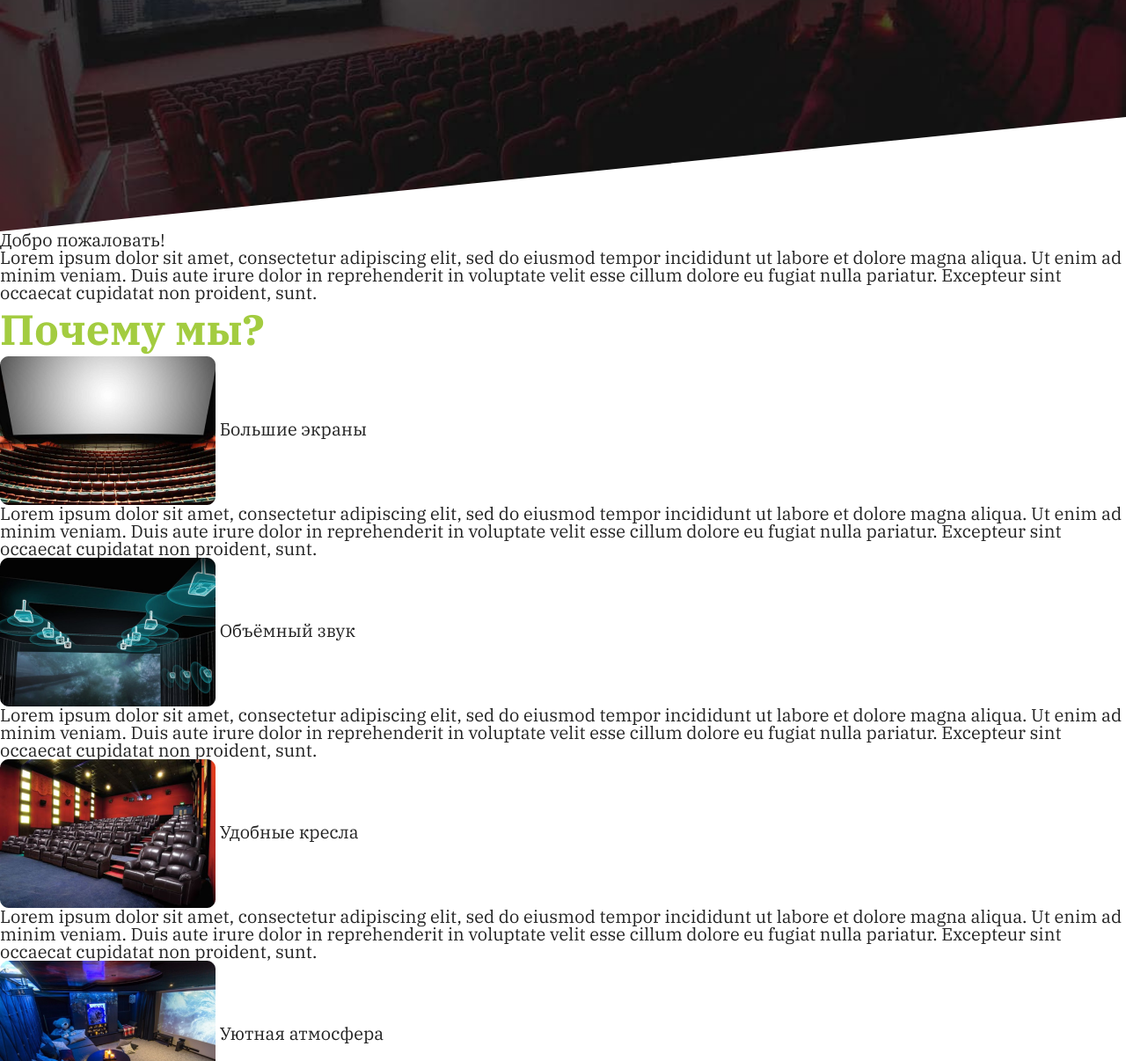
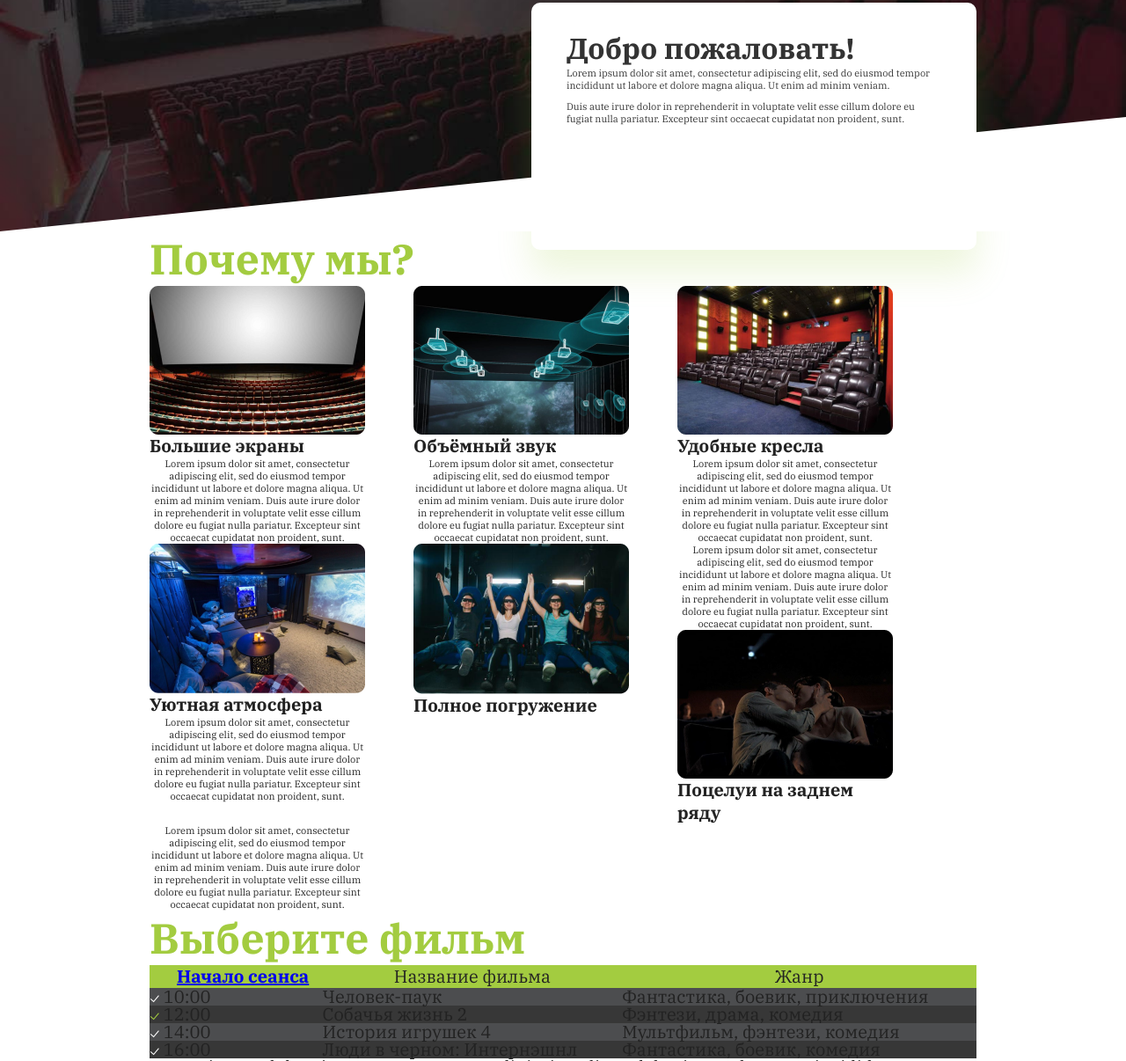
Before and after one commit to MarBayal/kinoteatr, a plain HTML site: page index.html in a window 1280 px wide. Shown: the part 407-1613 px from the top of the page at 88% size. Drawn offline with Linux system fonts and the light colour scheme.

Commit message:
Промежуточный результат тз8-9

```diff
--- a/css/main.css
+++ b/css/main.css
@@ -21,11 +21,23 @@
 }
 
 /**Общие стили**/
+
 body {
   font-family: "IBM Plex Sans", sans-serif;
 }
 html {
   font-size: 20px;
+}
+
+.container {
+  margin: 0 auto;
+  max-width: 940px;
+  position: relative;
+}
+.clearfix::after {
+  content: ""; /* Генерируем пустой элемент */
+  clear: both; /* Отменяем обтекание*/
+  display: block; /* Блочный элемент */
 }
 /*welcome-block*/
 .welcome-block {
@@ -47,10 +59,6 @@ html {
   left: 0;
   border-left: 100vw solid transparent;
   border-bottom: 6.5rem solid #fff;
-}
-.welcome-block .container {
-  margin: 0 auto;
-  max-width: 940px;
 }
 
 .welcome-block--header {
@@ -83,6 +91,32 @@ html {
   top: 44px;
   border-radius: 4px;
   /* добавить отступ справа*/
+}
+
+.welcome-block--dropdown---trigger span {
+  color: #fff;
+  font-weight: 500;
+  font-size: 12px;
+  vertical-align: middle;
+  display: inline-block;
+}
+
+.welcome-block--dropdown---trigger svg {
+  fill: #fff;
+  vertical-align: middle;
+  display: inline-block;
+}
+
+.welcome-block--dropdown {
+  float: right;
+}
+
+.welcome-block--dropdown {
+  position: relative;
+}
+
+.dropdown-list {
+  position: absolute;
 }
 
 .nav-header {
@@ -153,6 +187,63 @@ thead {
   background-color: white;
 }
 
+.invite-welcome {
+  position: absolute;
+  bottom: -305px;
+  right: 0;
+  width: 426px;
+  height: 221px;
+  background: #ffffff;
+  box-shadow: 0px 27px 39px rgba(163, 204, 64, 0.18);
+  border-radius: 10px;
+  padding: 30px 40px;
+}
+
+.invite-welcome--title {
+  font-style: normal;
+  font-weight: 600;
+  font-size: 33px;
+  line-height: 43px;
+  color: #333333;
+  margin-bottom: 22px;
+}
+
+.invite-welcome--text {
+  font-family: IBM Plex Sans;
+  font-style: normal;
+  font-weight: normal;
+  font-size: 11px;
+  line-height: 14px;
+  margin-bottom: 20px;
+  color: #333333;
+  margin-bottom: 10px;
+}
+
+/** Features **/
+.features {
+  position: relative;
+}
+
+.features-cards--block > div {
+  float: left;
+  width: 245px;
+  padding-right: 55px;
+}
+
+.features-card--title {
+  font-weight: 600;
+  font-size: 20px;
+  line-height: 26px;
+  text-align: center;
+}
+
+.features-card--text {
+  font-weight: normal;
+  font-size: 11px;
+  line-height: 14px;
+  text-align: center;
+}
+
 /** Сетка макета */
 
 /** Компоненты */
--- a/index.html
+++ b/index.html
@@ -8,9 +8,6 @@
     <title>Document</title>
     <link rel="stylesheet" href="css/reset.css">
     <link rel="stylesheet" href="css/main.css">
-    <link rel="stylesheet" href="css/media.css">
-
-
     </div>
 </head>
 
@@ -31,7 +28,20 @@
                         <span> <a class="top-string--2" href="mailto:kino@innopolis.ru">kino@innopolis.ru</a></span>
                         <span class="top-string--3">ул.Спортивная д.1</span>
                         <button class="call-us"><b>Заказать звонок</b></button>
-                        <button>RU</button>
+                        <div class="welcome-block--dropdown">
+                            <a href="#" class="welcome-block--dropdown---trigger">
+                                <span>RU</span>
+                                <svg width="14" height="10" viewBox="0 0 14 10" fill="none"
+                                    xmlns="http://www.w3.org/2000/svg">
+                                    <path
+                                        d="M1.388 9H0.032V0.624H3.644C4.396 0.624 4.988 0.852 5.42 1.308C5.852 1.756 6.068 2.368 6.068 3.144C6.068 3.744 5.928 4.244 5.648 4.644C5.376 5.036 4.972 5.312 4.436 5.472L6.248 9H4.736L3.056 5.616H1.388V9ZM3.548 4.476C3.892 4.476 4.16 4.388 4.352 4.212C4.544 4.028 4.64 3.768 4.64 3.432V2.856C4.64 2.52 4.544 2.264 4.352 2.088C4.16 1.904 3.892 1.812 3.548 1.812H1.388V4.476H3.548ZM9.02694 0.624V5.784C9.02694 6.496 9.16294 7.032 9.43494 7.392C9.70694 7.752 10.1709 7.932 10.8269 7.932C11.4829 7.932 11.9469 7.752 12.2189 7.392C12.4909 7.032 12.6269 6.496 12.6269 5.784V0.624H13.9589V5.568C13.9589 6.184 13.9029 6.716 13.7909 7.164C13.6789 7.612 13.4989 7.984 13.2509 8.28C13.0029 8.568 12.6789 8.784 12.2789 8.928C11.8869 9.072 11.4029 9.144 10.8269 9.144C10.2509 9.144 9.76294 9.072 9.36294 8.928C8.97094 8.784 8.65094 8.568 8.40294 8.28C8.15494 7.984 7.97494 7.612 7.86294 7.164C7.75094 6.716 7.69494 6.184 7.69494 5.568V0.624H9.02694Z"
+                                        fill="white" />
+                                </svg>
+                                <div class="dropdown-list">
+                                    <ul><a href="RU"></a></ul>
+                                    <ul><a href="EN"></a></ul>
+                                </div>
+                        </div>
                     </div>
                     <ul class="nav-header">
                         <li><a href="#">EVENT DETAILS</a></li>
@@ -44,84 +54,121 @@
             </div>
             <h1 class="h1">Закажите билет в кино</h1>
             <h2 class="h2"><b>Всем покупателям подарок!</b></h2>
-        </div>
-    </header>
+            <div class="invite-welcome">
+                <span class="invite-welcome--title"><b>Добро пожаловать!</b></span>
+                <p class="invite-welcome--text">Lorem ipsum dolor sit amet, consectetur adipiscing elit, sed do eiusmod
+                    tempor
+                    incididunt ut labore
+                    et dolore magna aliqua. Ut enim ad minim veniam.</p>
 
-    <section>
-        <div>
-            <span><b>Добро пожаловать!</b></span>
-            <p>Lorem ipsum dolor sit amet, consectetur adipiscing elit, sed do eiusmod tempor incididunt ut labore
-                et dolore magna aliqua. Ut enim ad minim veniam.
+                <p class="invite-welcome--text">
                     Duis aute irure dolor in reprehenderit in voluptate velit esse cillum dolore eu fugiat nulla
                     pariatur. Excepteur sint occaecat cupidatat non proident, sunt.</p>
             </div>
-    </section>
-    <section>
+        </div>
+
+    </header>
+
+    <section class="features">
+        <div class="container">
+
+
             <div>
                 <h2 class="section-header">Почему мы?</h2>
             </div>
-
-        <div>
+            <div class="features-cards">
+                <div class="features-cards--block">
+                    <div class="features-cards--card">
+                        <div class="features-card--img">
                             <img src="images\3yoqeQbkSg81.png" alt="экран кинотеатра">
-            <span><b>Большие экраны</b></span>
+                            <span class="features-card--title"><b>Большие экраны</b></span>
                         </div>
                         <div>
-            <p>Lorem ipsum dolor sit amet, consectetur adipiscing elit, sed do eiusmod tempor incididunt ut labore
+                            <p class="features-card--text">Lorem ipsum dolor sit amet, consectetur adipiscing elit, sed
+                                do eiusmod tempor incididunt ut
+                                labore
                                 et dolore magna aliqua. Ut enim ad minim veniam.
-                Duis aute irure dolor in reprehenderit in voluptate velit esse cillum dolore eu fugiat nulla
+                                Duis aute irure dolor in reprehenderit in voluptate velit esse cillum dolore eu fugiat
+                                nulla
                                 pariatur. Excepteur sint occaecat cupidatat non proident, sunt.</p>
                         </div>
+                    </div>
+                    <div class="features-cards--card">
                         <div>
                             <img src="images\obemniy_zvuk-1200x900 1.png" alt="колонки в кинотеатре">
-            <span><b>Объёмный звук</b></span>
+                            <span class="features-card--title">Объёмный звук</span>
                         </div>
                         <div>
-            <p>Lorem ipsum dolor sit amet, consectetur adipiscing elit, sed do eiusmod tempor incididunt ut labore
+                            <p class="features-card--text">Lorem ipsum dolor sit amet, consectetur adipiscing elit, sed
+                                do eiusmod tempor incididunt ut
+                                labore
                                 et dolore magna aliqua. Ut enim ad minim veniam.
-                Duis aute irure dolor in reprehenderit in voluptate velit esse cillum dolore eu fugiat nulla
+                                Duis aute irure dolor in reprehenderit in voluptate velit esse cillum dolore eu fugiat
+                                nulla
                                 pariatur. Excepteur sint occaecat cupidatat non proident, sunt.</p>
                         </div>
+                    </div>
+                    <div class="features-cards--card">
                         <div>
                             <img src="images\unnamed 1.png" alt="кресла в кинотеатре">
-            <span><b>Удобные кресла</b></span>
+                            <span class="features-card--title">Удобные кресла</span>
                         </div>
                         <div>
-            <p>Lorem ipsum dolor sit amet, consectetur adipiscing elit, sed do eiusmod tempor incididunt ut labore
+                            <p class="features-card--text">Lorem ipsum dolor sit amet, consectetur adipiscing elit, sed
+                                do eiusmod tempor incididunt ut
+                                labore
                                 et dolore magna aliqua. Ut enim ad minim veniam.
-                Duis aute irure dolor in reprehenderit in voluptate velit esse cillum dolore eu fugiat nulla
+                                Duis aute irure dolor in reprehenderit in voluptate velit esse cillum dolore eu fugiat
+                                nulla
                                 pariatur. Excepteur sint occaecat cupidatat non proident, sunt.</p>
                         </div>
+                    </div>
+                </div>
+                <div class="clearfix"></div>
+                <div class="features-cards--block">
+                    <div class="features-cards--card">
                         <div>
                             <img src="images\VXhJVtytwj8 1.png" alt="кинозал">
-            <span><b>Уютная атмосфера</b></span>
+                            <span class="features-card--title">Уютная атмосфера</span>
                         </div>
                         <div>
-            <p>Lorem ipsum dolor sit amet, consectetur adipiscing elit, sed do eiusmod tempor incididunt ut labore
+                            <p class="features-card--text">Lorem ipsum dolor sit amet, consectetur adipiscing elit, sed
+                                do eiusmod tempor incididunt ut
+                                labore
                                 et dolore magna aliqua. Ut enim ad minim veniam.
-                Duis aute irure dolor in reprehenderit in voluptate velit esse cillum dolore eu fugiat nulla
+                                Duis aute irure dolor in reprehenderit in voluptate velit esse cillum dolore eu fugiat
+                                nulla
                                 pariatur. Excepteur sint occaecat cupidatat non proident, sunt.</p>
+                        </div>
                     </div>
                     <div>
                         <img src="images\72_osn1 1.png" alt="люди в кинотеатре">
-            <span><b>Полное погружение</b></span>
+                        <span class="features-card--title">Полное погружение</span>
                     </div>
                     <div>
-            <p>Lorem ipsum dolor sit amet, consectetur adipiscing elit, sed do eiusmod tempor incididunt ut labore
+                        <p class="features-card--text">Lorem ipsum dolor sit amet, consectetur adipiscing elit, sed do
+                            eiusmod tempor incididunt ut
+                            labore
                             et dolore magna aliqua. Ut enim ad minim veniam.
                             Duis aute irure dolor in reprehenderit in voluptate velit esse cillum dolore eu fugiat nulla
                             pariatur. Excepteur sint occaecat cupidatat non proident, sunt.</p>
                     </div>
                     <div>
                         <img src="images\maxresdefault 1.png" alt="пара в кинотеатре">
-            <span><b>Поцелуи на заднем ряду</b></span>
+                        <span class="features-card--title">Поцелуи на заднем ряду</span>
                     </div>
                     <div>
-            <p>Lorem ipsum dolor sit amet, consectetur adipiscing elit, sed do eiusmod tempor incididunt ut labore
+                        <p class="features-card--text">Lorem ipsum dolor sit amet, consectetur adipiscing elit, sed do
+                            eiusmod tempor incididunt ut
+                            labore
                             et dolore magna aliqua. Ut enim ad minim veniam.
                             Duis aute irure dolor in reprehenderit in voluptate velit esse cillum dolore eu fugiat nulla
                             pariatur. Excepteur sint occaecat cupidatat non proident, sunt.</p>
                     </div>
-
+                </div>
+                <div class="clearfix"></div>
+            </div>
+        </div>
     </section>
     <section>
         <!-- таблица -->
```
Also changed, not shown: images/Vector.png (added). Lines whose indentation alone changed are shown as unchanged.
